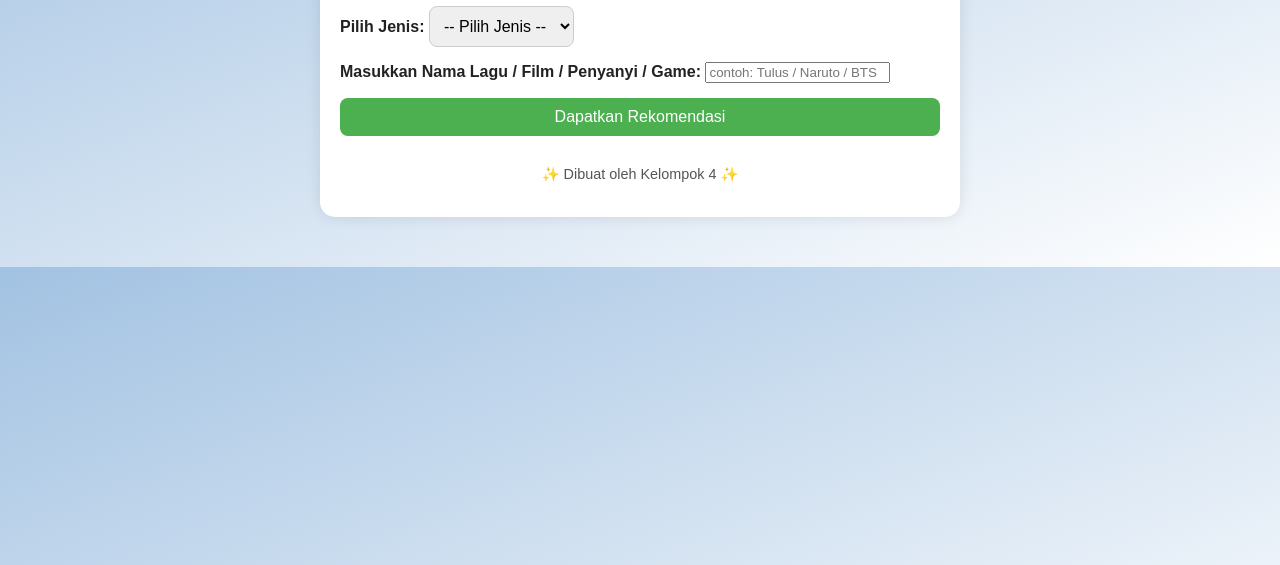
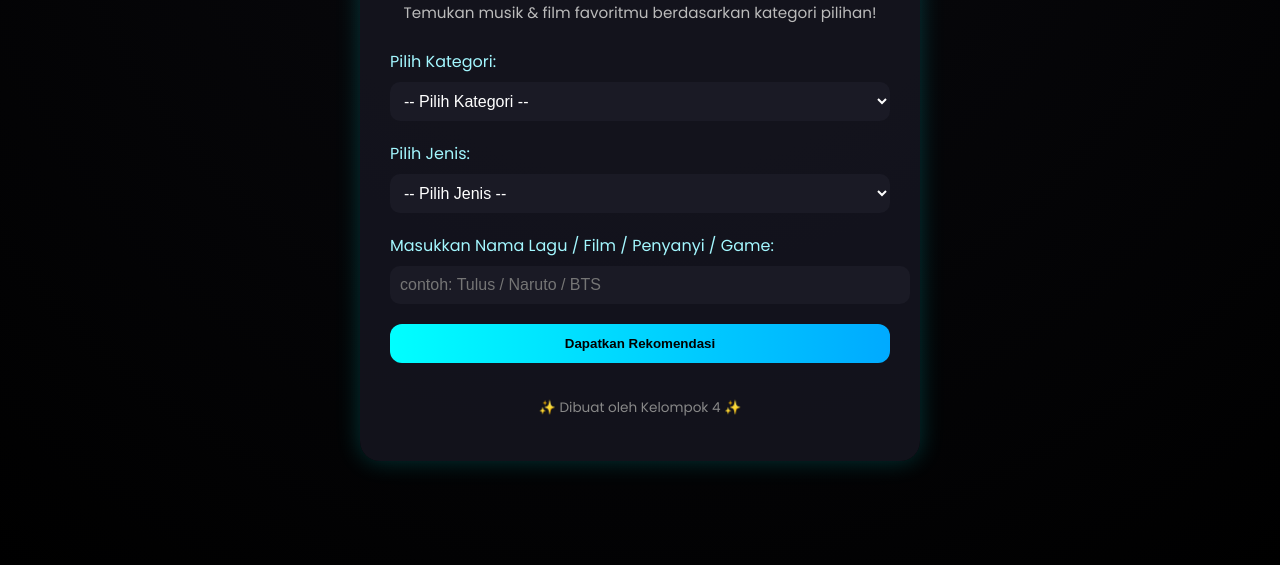
Before and after one commit to DaudAsfa/Machine-Learning, a plain HTML site: page index.html in a window 1280 px wide. Shown: the part 235-800 px from the top of the page. Drawn offline with Linux system fonts and the light colour scheme.

Commit message:
Update style.css

```diff
--- a/style.css
+++ b/style.css
@@ -1,64 +1,107 @@
+@import url('https://fonts.googleapis.com/css2?family=Poppins:wght@400;600&display=swap');
+
 body {
+  margin: 0;
   font-family: 'Poppins', sans-serif;
-  background: linear-gradient(to bottom right, #a2c2e2, #ffffff);
-  color: #222;
-  margin: 0;
-  padding: 0;
+  background: radial-gradient(circle at top, #0a0a0f 0%, #000 100%);
+  color: #f5f5f5;
+  min-height: 100vh;
+  display: flex;
+  justify-content: center;
+  align-items: center;
 }
 
 .container {
-  max-width: 600px;
-  margin: 50px auto;
-  background: white;
-  border-radius: 15px;
-  padding: 20px;
-  box-shadow: 0 0 15px rgba(0,0,0,0.1);
+  text-align: center;
+  background: rgba(20, 20, 30, 0.9);
+  padding: 30px;
+  border-radius: 20px;
+  box-shadow: 0 0 25px rgba(0, 255, 255, 0.2);
+  width: 90%;
+  max-width: 500px;
 }
 
-h1 {
-  text-align: center;
-  color: #333;
+.title {
+  font-size: 2.5rem;
+  color: #00ffff;
+  text-shadow: 0 0 15px #00ffff;
+  margin-bottom: 10px;
 }
 
-form {
-  display: flex;
-  flex-direction: column;
-  gap: 15px;
+.subtitle {
+  font-size: 0.95rem;
+  color: #bbb;
+  margin-bottom: 25px;
+}
+
+.select-group, .input-group {
+  text-align: left;
+  margin-bottom: 20px;
 }
 
 label {
-  font-weight: bold;
+  display: block;
+  color: #a3f7ff;
+  margin-bottom: 8px;
 }
 
-select, button {
+select, input {
+  width: 100%;
   padding: 10px;
-  border-radius: 8px;
-  border: 1px solid #ccc;
+  border-radius: 10px;
+  border: none;
+  outline: none;
+  background: #1a1a25;
+  color: #fff;
   font-size: 1rem;
 }
 
-button {
-  background-color: #4CAF50;
-  color: white;
+.btn {
+  width: 100%;
+  background: linear-gradient(90deg, #00ffff, #00aaff);
+  color: #000;
+  font-weight: bold;
   border: none;
+  padding: 12px;
+  border-radius: 12px;
   cursor: pointer;
   transition: 0.3s;
 }
 
-button:hover {
-  background-color: #3b8c41;
+.btn:hover {
+  background: linear-gradient(90deg, #00ccff, #0077ff);
+  box-shadow: 0 0 20px #00ffff;
 }
 
-.result {
+.result-box {
+  margin-top: 25px;
+  font-size: 1.1rem;
+  color: #fff;
   text-align: center;
-  margin-top: 20px;
-  font-size: 1.1rem;
+}
+
+.result-box a {
+  color: #00ffff;
+  text-decoration: none;
   font-weight: bold;
+  transition: 0.2s;
+}
+
+.result-box a:hover {
+  text-shadow: 0 0 8px #00ffff;
 }
 
 footer {
-  text-align: center;
-  color: #555;
-  font-size: 0.9rem;
-  margin-top: 30px;
+  margin-top: 35px;
+  font-size: 0.85rem;
+  color: #888;
 }
+
+@media (max-width: 480px) {
+  .title {
+    font-size: 2rem;
+  }
+  .container {
+    padding: 20px;
+  }
+}
```
